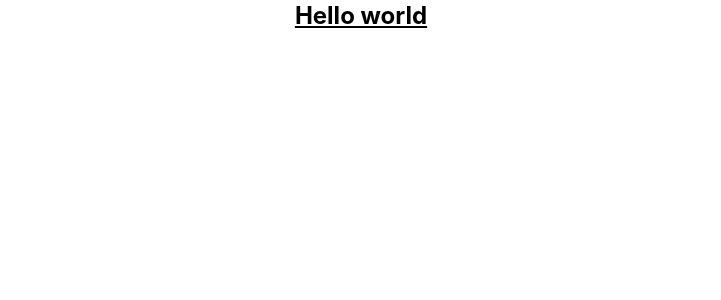
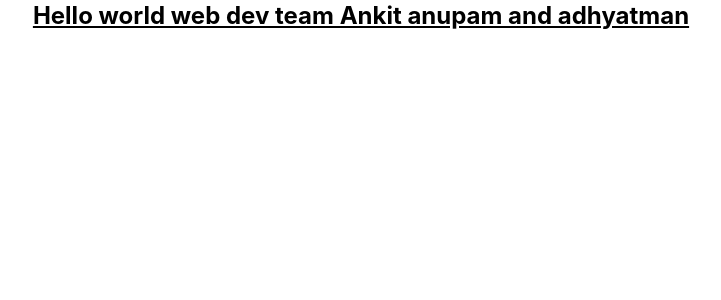
Before and after one commit to Ankitkrjha32/BiteBox_Ecomm_PlateForm_with_Bot, a React (Create React App) app in the folder Frontend/: page / in a window 1280 px wide. Shown: the top 300 px of the page, without its empty margins (279-1000 px from the left). Built offline with nearby package versions, Linux system fonts and the light colour scheme.

Commit message:
changes made in hook

```diff
--- a/Frontend/src/App.js
+++ b/Frontend/src/App.js
@@ -1,7 +1,7 @@
 function App() {
     return (
         <div className="App text-2xl font-bold underline text-center ">
-            Hello world
+            Hello world web dev team Ankit anupam and adhyatman
         </div>
     );
 }
```
